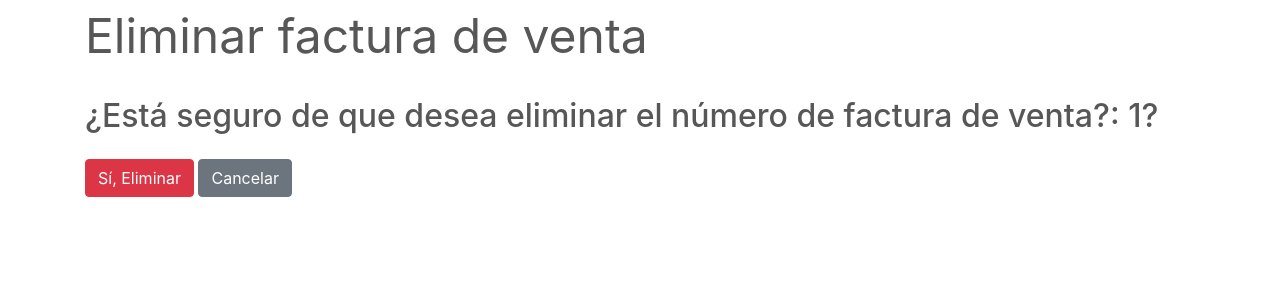
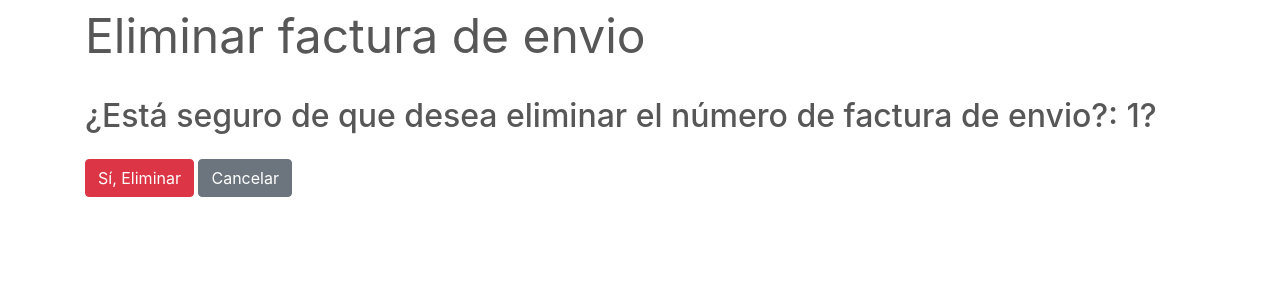
Before and after one commit to KrizXD/MusicProBodega, a Django app: page /transactions/sales/1/delete in a window 1280 px wide. Shown: the top 300 px of the page. Run offline with Django 3.2, Linux system fonts and the light colour scheme; tables that the repository leaves empty hold one stand-in row (values such as "Sample post"); some libraries are stand-ins or nearby versions.

Commit message:
delete_sale.html

```diff
--- a/transactions/templates/sales/delete_sale.html
+++ b/transactions/templates/sales/delete_sale.html
@@ -1,7 +1,7 @@
 {% extends "base.html" %}
 
 
-{% block title %} Borrar venta {% endblock title %}
+{% block title %} Borrar Envio {% endblock title %}
 
 
 {% block content %}
@@ -12,9 +12,9 @@
 
         <fieldset class="form-group">
             <div style="color:#575757; font-style: bold; font-size: 3rem; border-bottom: 1px solid white;">
-                Eliminar factura de venta</div> <br>
+                Eliminar factura de envio</div> <br>
             <h2 style="color:#575757;">
-                ¿Está seguro de que desea eliminar el número de factura de venta?: {{ object.billno }}?</h2>
+                ¿Está seguro de que desea eliminar el número de factura de envio?: {{ object.billno }}?</h2>
         </fieldset>
 
         <div class="form-group">
```
